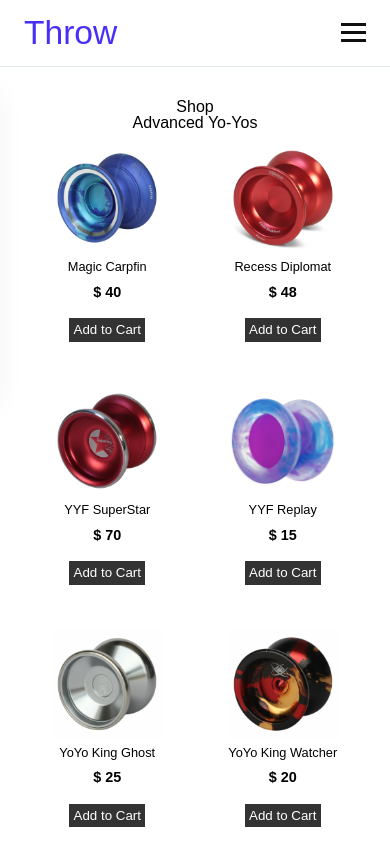
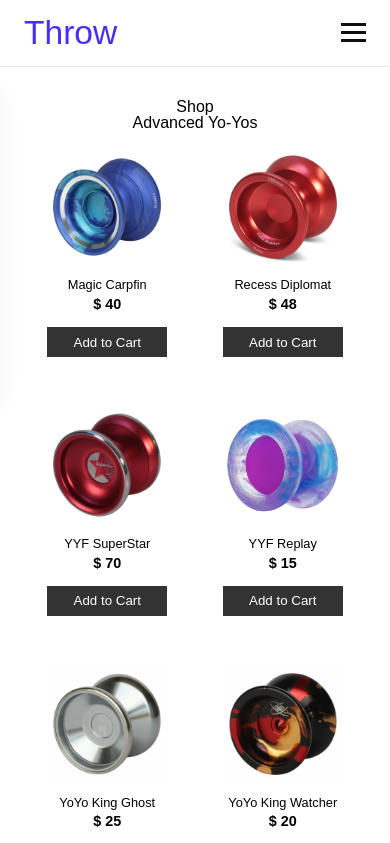
Before and after one commit to daniel-moderiano/shopping-cart, a React (Create React App) app: page /shop in a window 390 px wide. Shown: the top 843 px of the page. Built offline with nearby package versions, Linux system fonts and the light colour scheme.

Commit message:
Add further styling to shop.js

```diff
--- a/src/components/ShopCard.js
+++ b/src/components/ShopCard.js
@@ -8,9 +8,7 @@
       </div>
       <h3 className="product__name">{name}</h3>
       <div className="product__price">$ {price}</div>
-      <div className="product__overlay">
-        <button onClick={() => handleClick(product)} className="product__add-btn">Add to Cart</button>
-      </div>
+      <button onClick={() => handleClick(product)} className="product__add-btn">Add to Cart</button>
     </div>
   );
 }
--- a/src/styles/App.css
+++ b/src/styles/App.css
@@ -107,19 +107,21 @@
   display: flex;
   flex-direction: column;
   align-items: center;
-  /* border: 1px solid black; */
-  width: 120px;
-  padding: 0.75rem 0 2rem 0;
+  width: 150px;
+  padding: 1rem 0 2rem 0;
+  margin: 0 0.1rem;
   text-align: center;
 }
 
 .product__img-container {
-  width: 110px;
-  height: 110px;
+  position: relative;
+  width: 150px;
+  height: 150px;
   display: flex;
   align-items: center;
   justify-content: center;
   margin-bottom: 0.5rem;
+  padding-bottom: 0.3rem;
 }
 
 .product__img {
@@ -129,20 +131,28 @@
 
 .product__name {
   font-size: 0.8rem;
-  margin-bottom: 0.7rem;
+  margin-bottom: 0.3rem;
 }
 
 .product__price {
   font-weight: bold;
-  margin-bottom: 1.2rem;
+  margin-bottom: 1rem;
   font-size: 0.9rem;
 }
 
 .product__add-btn {
   border: 1px solid #333;
+  border-radius: 0;
   background-color: #333;
   color: white;
-  padding: 0.2rem;
+  padding: 0.4rem 0;
+  width: 100%;
+  box-sizing: border-box;
+}
+
+.product__add-btn:hover {
+  cursor: pointer;
+  opacity: 0.9;
 }
 
 .quantity__input--error {
@@ -178,7 +188,8 @@
   }
 
   .nav__list.active {
-      left: 0;
+    left: 0;
+    z-index: 10;
   }
 
   .nav__list-item {
@@ -211,6 +222,15 @@
     display: grid;
     grid-template-columns: 1fr 1fr;
   }
+
+  .product {
+    max-width: 120px;
+  }
+
+  .product__img-container {
+    max-width: 120px;
+    max-height: 120px;
+  }
 }
 
 /* Landscape tablet and smaller desktop */
```
